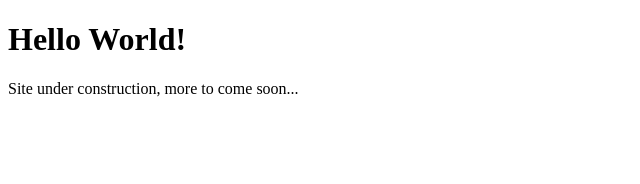
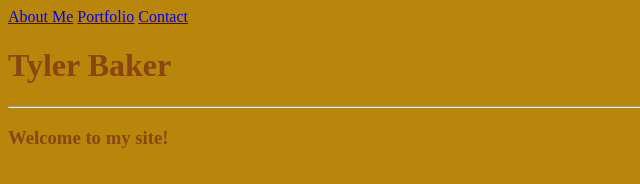
Before and after one commit to bakerty/bakerty.github.io, a plain HTML site: page index.html in a window 1280 px wide. Shown: the whole page, without its empty margins (0-640 px from the left). Drawn offline with Linux system fonts and the light colour scheme.

Commit message:
created page files, added some basics to index

```diff
--- a/index.html
+++ b/index.html
@@ -2,10 +2,19 @@
 <html lang="en">
 <head>
 	<meta charset="UTF-8">
+	<link rel="stylesheet" href="style.css" media="all">
 	<title>bakerty's Personal Landing Page</title>
 </head>
+<nav>
+	<a href="about.html">About Me</a>
+	<a href="portfolio.html">Portfolio</a>
+	<a href="contact.html">Contact</a>
+</nav>
+<header>
+	<h1>Tyler Baker</h1>
+</header>
 <body>
-	<h1>Hello World!</h1>
-	<p>Site under construction, more to come soon...</p>
+	<hr>
+	<h3>Welcome to my site!</h3>
 </body>
 </html>
--- /dev/null
+++ b/style.css
@@ -0,0 +1,4 @@
+body {
+	background-color: darkgoldenrod;
+	color: saddlebrown;
+}
```
Also changed, not shown: about.html (added, +1 -0 lines), contact.html (added, +1 -0 lines), portfolio.html (added, +1 -0 lines).
